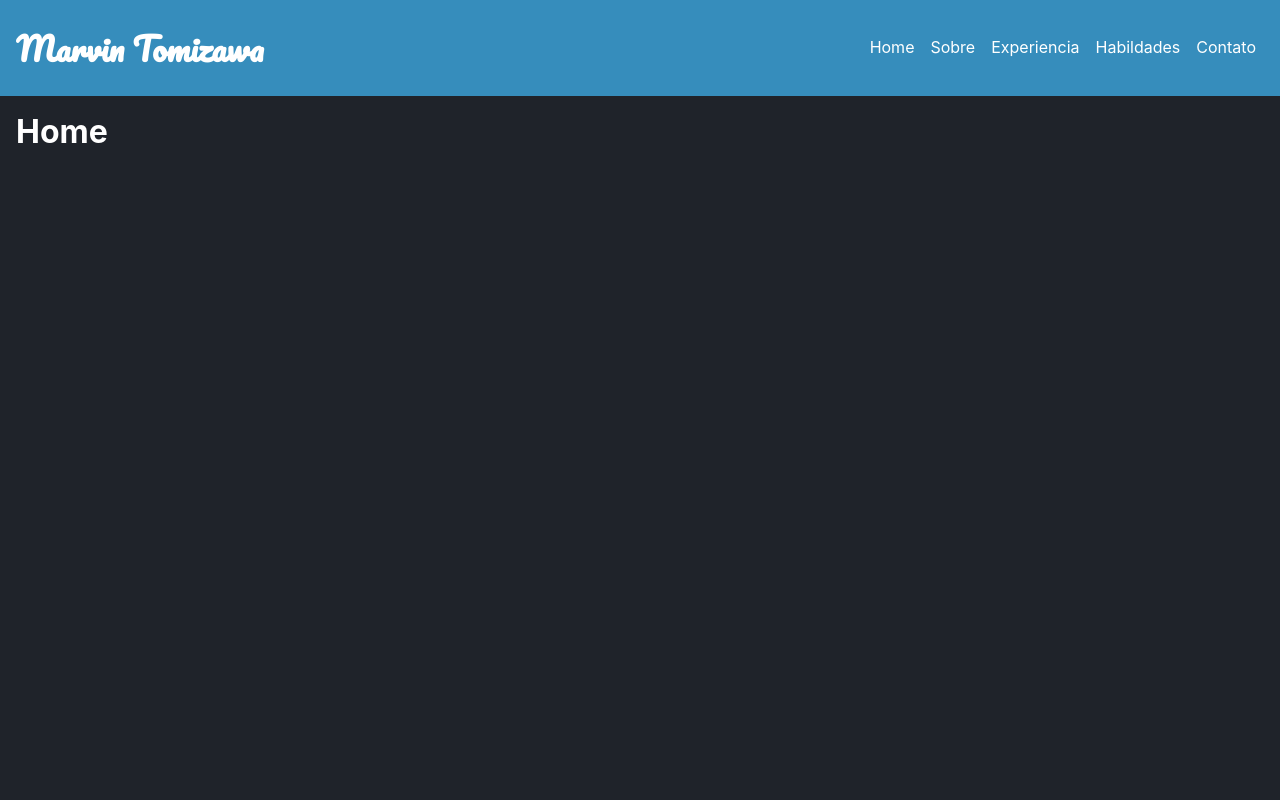
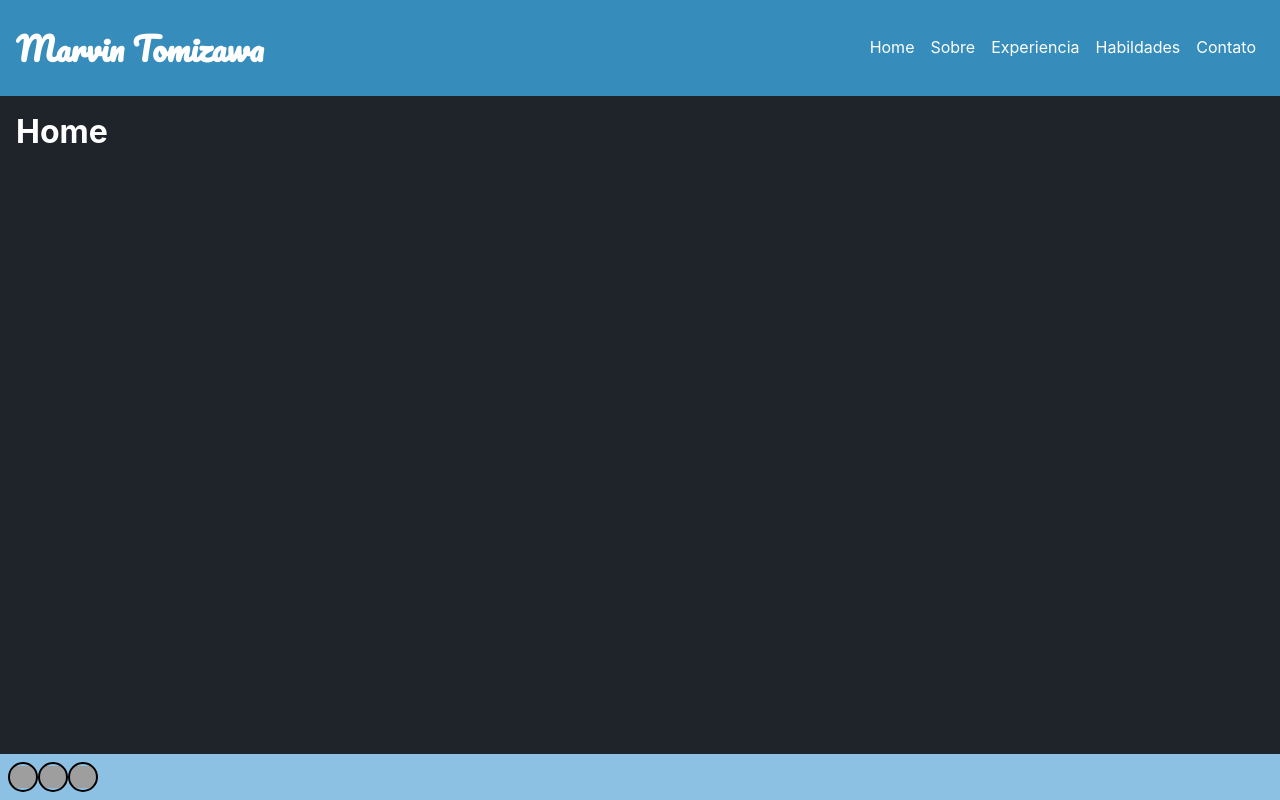
Before and after one commit to MarvinTomizawa/MarvinTomizawa.github.io, a React (Create React App) app: page / in a window 1280 px wide. Built offline with nearby package versions, Linux system fonts and the light colour scheme; grey boxes are pictures that could not be loaded.

Commit message:
Criado footer

```diff
--- a/src/App.tsx
+++ b/src/App.tsx
@@ -8,6 +8,7 @@ import Home from "./components/Content/Home/Home";
 import NotFound from "./components/Content/NotFound/NotFound";
 import Header from "./components/Header/Header";
 import RouteModel from "./models/RouteModel";
+import Footer from "./components/Footer/Footer";
 import Habilidades from "./components/Content/Habilidades/Habilidades";
 import Experiencia from "./components/Content/Experiencia/Experiencia";
 import Contato from "./components/Content/Contato/Contato";
@@ -30,6 +31,7 @@ class App extends React.Component {
         <Router>
           <Header routes={this.routes} />
           <Switch>{this.mapRoutes()}</Switch>
+          <Footer />
         </Router>
 
       </ThemeProvider>
--- /dev/null
+++ b/src/components/Footer/Footer.tsx
@@ -0,0 +1,37 @@
+import {
+  InstagramIcon,
+  LinkedinIcon,
+  IconList,
+  FooterWrapper,
+  GithubIcon,
+} from "./FooterStyles";
+
+export interface FooterProps {}
+
+const Footer: React.FunctionComponent<FooterProps> = () => {
+  return (
+    <FooterWrapper>
+      <nav>
+        <IconList>
+          <li>
+            <a href="https://github.com/MarvinTomizawa">
+              <GithubIcon />
+            </a>
+          </li>
+          <li>
+            <a href="https://www.linkedin.com/in/marvin-tomizawa-695b70152">
+              <LinkedinIcon />
+            </a>
+          </li>
+          <li>
+            <a href="https://www.instagram.com/marvin745">
+              <InstagramIcon />
+            </a>
+          </li>
+        </IconList>
+      </nav>
+    </FooterWrapper>
+  );
+};
+
+export default Footer;
--- /dev/null
+++ b/src/components/Footer/FooterStyles.ts
@@ -0,0 +1,38 @@
+import styled from 'styled-components'
+import { getPalette } from '../Ui/Variables';
+
+export const FooterWrapper = styled.footer`
+    position: absolute;
+    width: 100%;
+    bottom: 0;
+    background-color: ${({theme}) => getPalette(theme).secondary};
+    padding: .5rem;
+`;
+
+export const IconList = styled.ul`
+    display: flex;
+    list-style: none;
+`;
+
+export const Icon = styled.div`
+    border-radius: 50%;
+    width: 30px;
+    height: 30px;
+    background-image: url("https://image.flaticon.com/icons/png/512/65/65000.png");
+    background-position: center;
+    background-repeat: no-repeat;
+    background-size: 115%;
+    border: 2px solid black;
+`;
+
+export const GithubIcon = styled(Icon)`
+    background-image: url("https://github.com/fluidicon.png");
+`;
+
+export const LinkedinIcon = styled(Icon)`
+    background-image: url("https://static-exp1.licdn.com/sc/h/al2o9zrvru7aqj8e1x2rzsrca");
+`;
+
+export const InstagramIcon = styled(Icon)`
+    background-image: url("https://upload.wikimedia.org/wikipedia/commons/thumb/a/a5/Instagram_icon.png/1024px-Instagram_icon.png");
+`;
```
